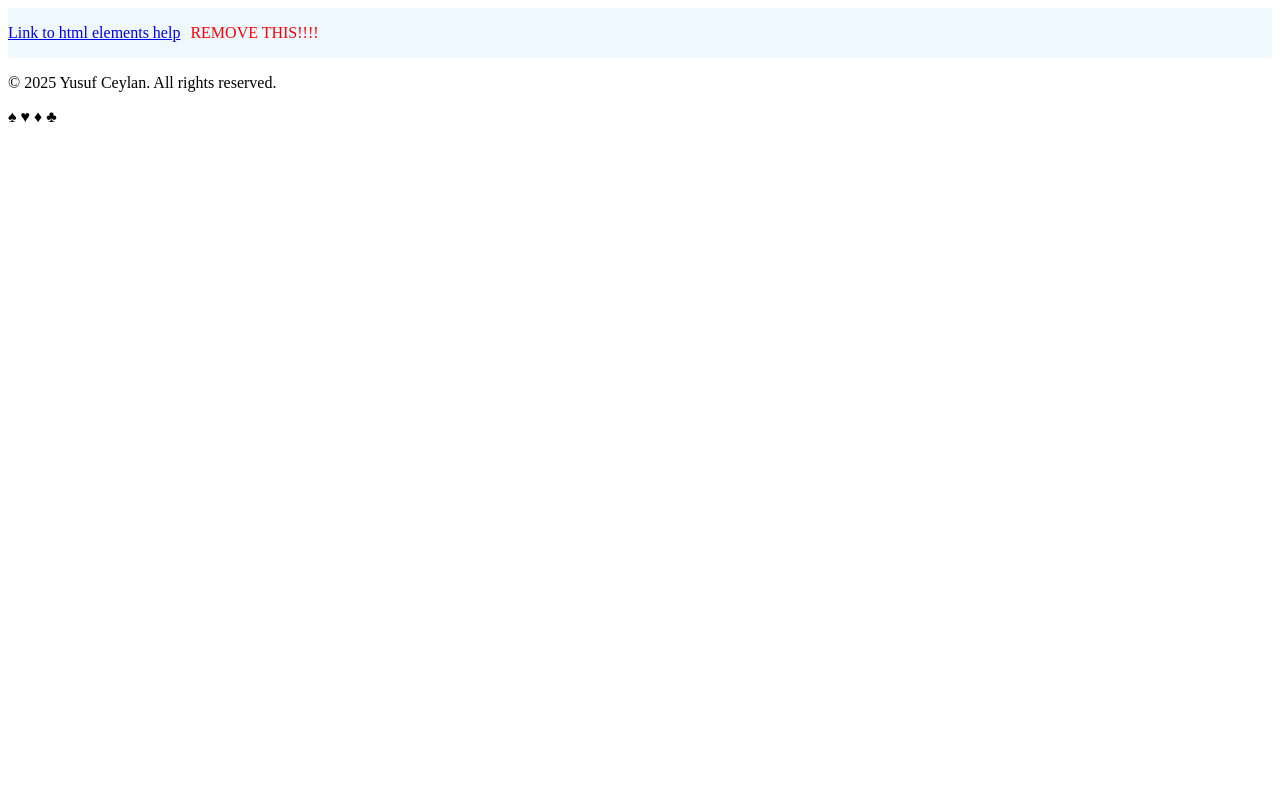
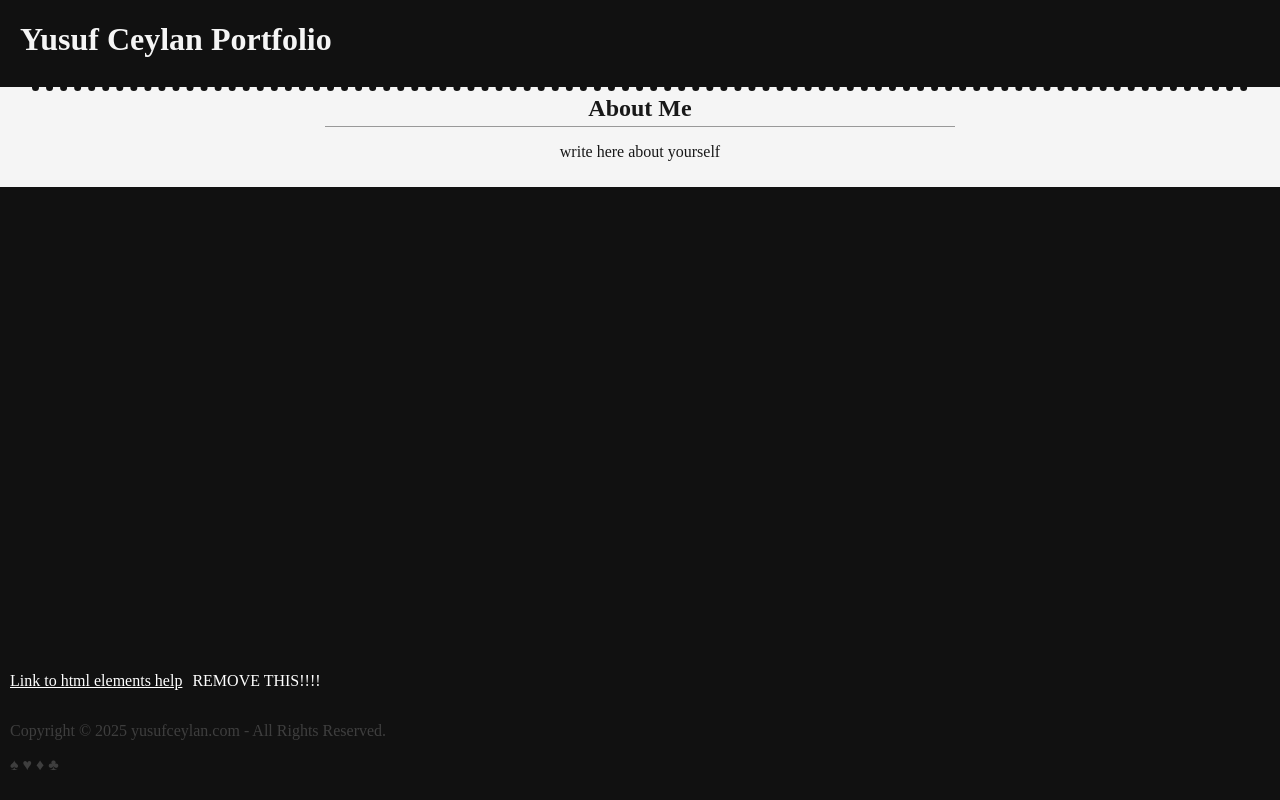
Before and after one commit to theBytwa/YTCPortfolio, a plain HTML site: page Main Directory/index.html in a window 1280 px wide. Drawn offline with Linux system fonts and the light colour scheme.

Commit message:
design continued

```diff
--- a/Main Directory/css/style.css
+++ b/Main Directory/css/style.css
@@ -0,0 +1,85 @@
+
+html {
+    height: 100%;
+}
+
+body {
+    background-color: #37cf34;
+
+    height: 100%;
+    margin: 0;
+
+}
+main {
+    flex: 1;
+    background-color: #111111;
+    position: relative;
+    z-index: -1;
+    margin-top: -50px;
+}
+
+header {
+    background: linear-gradient(to bottom, #111111 90%, rgba(17, 27, 173, 0) 10%);
+
+
+}
+
+article {
+    color: rgb(24, 24, 24);
+
+    padding: 10px;
+    text-align: center;
+}
+
+footer {
+    background-color: rgb(17, 17, 17);
+    color: rgba(255, 255, 255, 0.192);
+
+    padding: 10px;
+}
+
+h1 {
+margin-bottom: 4px;
+}
+
+#PageHeadingH1 {
+    color: #f5f5f5;
+    padding-left: 20px;
+    padding-bottom: 15px;
+}
+
+#AboutMeDiv {
+    background-color: #f5f5f5;
+    color: rgb(29, 29, 29);
+
+}
+
+#half-split-backgorund-div {
+    width: 100%;
+    height: 20px;
+    background: linear-gradient(to bottom, #111111 50%, rgba(162, 131, 131, 0) 50%);
+    align-content: center;
+
+}
+
+.wrapper {
+    display: flex;
+    flex-direction: column;
+    min-height: 100vh;
+}
+
+.tight-hr {
+    margin: 4px auto;          /* minimal vertical space */
+    border: none;
+    height: 1px;
+    background-color: #999;
+    width: 50%;
+}
+
+.LargeSplitter-hr {
+    border: none;
+    border-top: 7px dotted #111111;
+    margin: auto;
+    width: 95%;
+
+}
--- a/Main Directory/index.html
+++ b/Main Directory/index.html
@@ -1,26 +1,72 @@
-
-
 <!DOCTYPE html>
 <html lang="en">
-<head>
+  <head>
     <!--  -->
-<title>Yusuf Ceylan</title> <!-- Page Name-->
-<link rel="icon" href="images/Fish_Face.jpg"> <!-- Page Icon-->
+    <title>Yusuf Ceylan</title>
+    <!-- Page Name-->
+    <link rel="icon" href="images/Fish_Face.jpg" />
+    <!-- Page Icon-->
+    <link rel="stylesheet" href="css/style.css" />
+    <!-- css link -->
     <!--  -->
+  </head>
+  <body>
+    <div class="wrapper">
+      <header>
+        <h1 id="PageHeadingH1">Yusuf Ceylan Portfolio</h1>
+        <div id="half-split-backgorund-div">
+        <hr class="LargeSplitter-hr">
+        </div>
+      </header>
+      <main>
+        <div id="AboutMeDiv">
+          <br>
+          <article>
+            <h1>About Me</h1>
+            <hr class="tight-hr">
+            <p>write here about yourself</p>
+          </article>
+        </div>
 
-</head>
-<body>
+        <br />
+      </main>
+      <footer>
+        <div style="display: flex; align-items: center">
+          <a
+            href="https://developer.mozilla.org/en-US/docs/Web/HTML/Reference/Elements"
+            style="color: white">Link to html elements help</a>
+          <p style="color: white; margin-left: 10px">REMOVE THIS!!!!</p>
+        </div>
+        <p> Copyright &copy; 2025 yusufceylan.com - All Rights Reserved.</p>
+        <p>&spades; &hearts; &diams; &clubs;</p>
+      </footer>
+      <script src="js/script.js"></script>
+      <!-- js link -->
+    </div>
+  </body>
+</html>
 
+<!-- <body>
+  <header>
+     Site title, logo, navigation
+  </header>
 
+  <main>
+     Main content of the page
+    <section>
+       A specific section of content
+    </section>
 
-</body>
-<footer>
-<div style="display: flex; align-items: center; background-color: aliceblue;">
-  <a href="https://developer.mozilla.org/en-US/docs/Web/HTML/Reference/Elements">Link to html elements help</a>
-  <p style="color: red; margin-left: 10px;">REMOVE THIS!!!!</p>
-</div>
-<p>&copy; 2025 Yusuf Ceylan. All rights reserved.</p>
-<p>&spades; &hearts; &diams; &clubs;</p>
+    <article>
+       A self-contained piece of content (e.g., blog post)
+    </article>
 
-</footer>
-</html>
+    <aside>
+       Sidebar content (e.g., ads, extra links)
+    </aside>
+  </main>
+
+  <footer>
+     Copyright, contact info, footer links
+  </footer>
+</body> -->
```
